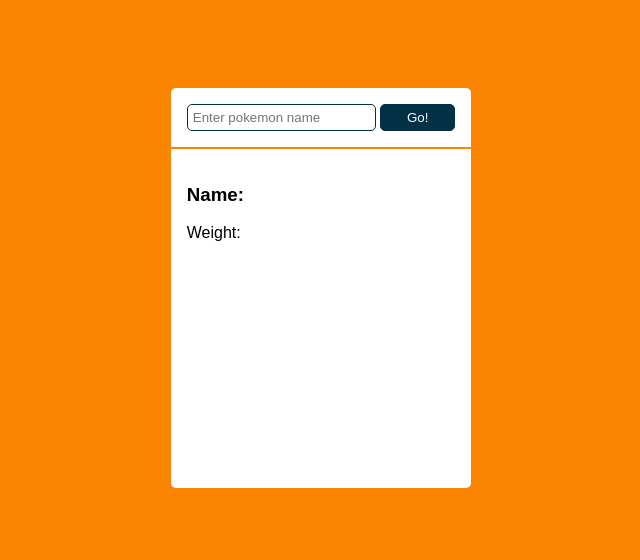
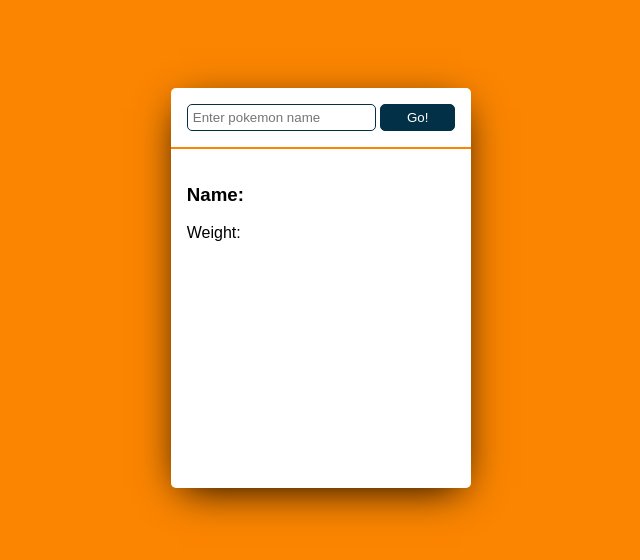
Before and after one commit to uprighted-learners/sdb-sep-23-web-apis, a plain HTML site: page pokedex/index.html in a window 1280 px wide. Shown: the whole page, without its empty margins (319-959 px from the left). Drawn offline with Linux system fonts and the light colour scheme.

Commit message:
Shadow fix

```diff
--- a/pokedex/style.css
+++ b/pokedex/style.css
@@ -12,6 +12,7 @@ body {
     background-color: white;
     border-radius: 5px;
     min-height: 400px;
+    box-shadow: 0px 10px 40px -10px;
 }
 
 .search-div {
```
